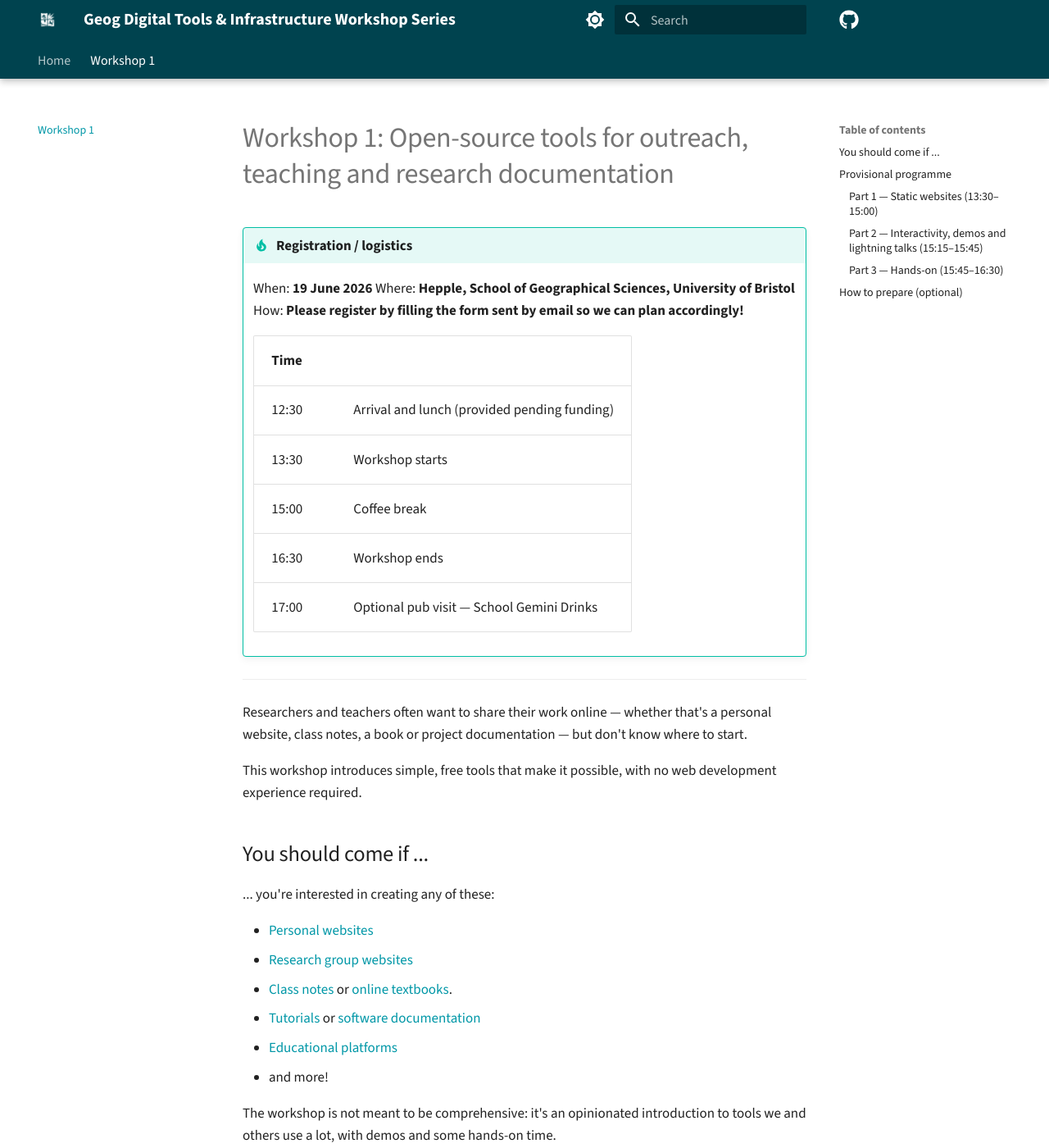
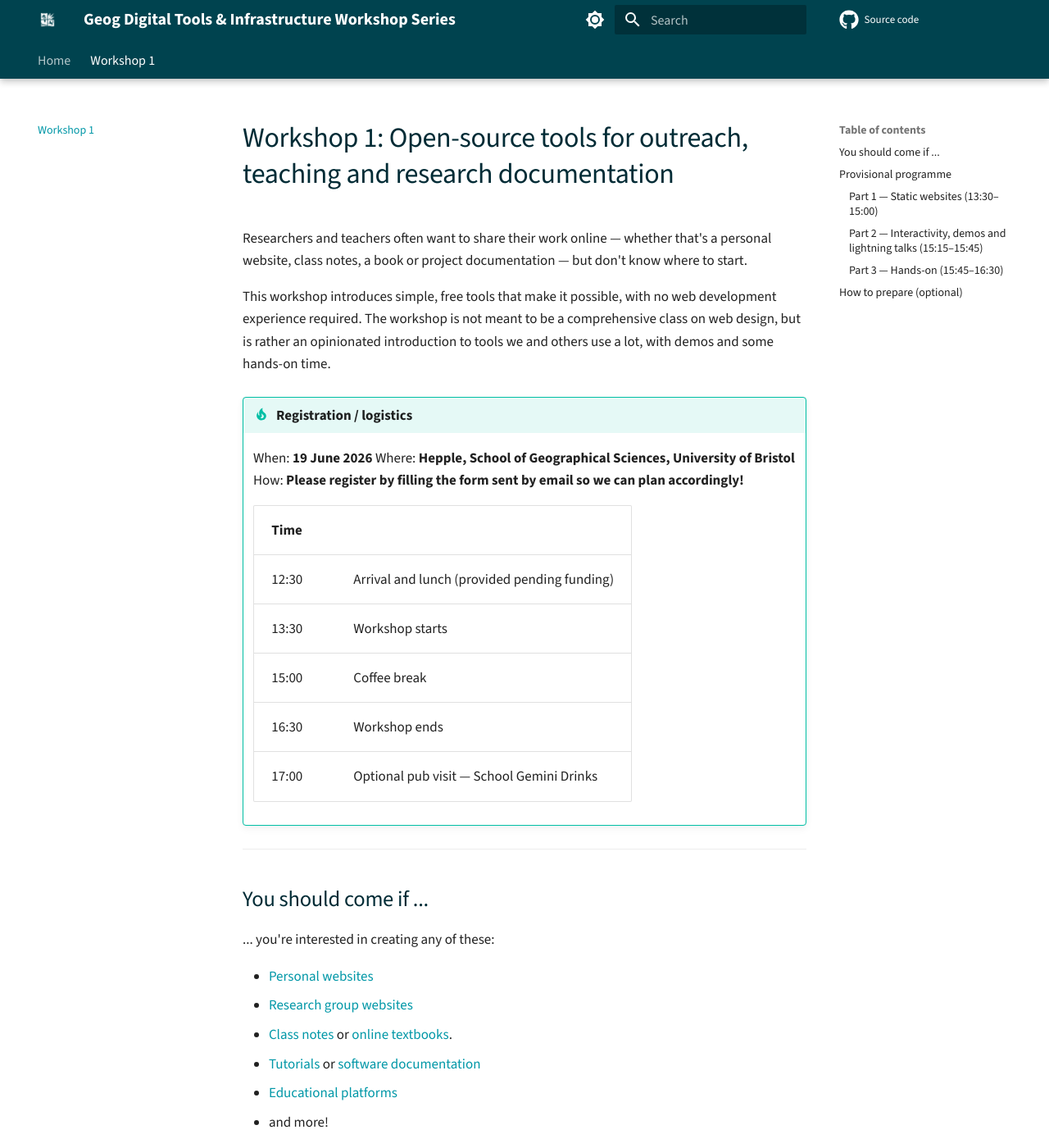
Before and after one commit to bristol-glaciology/geog-digital-tools, an MkDocs documentation site: the page built from docs/workshop-1/index.md, in a window 1280 px wide and 1400 px high. Shown: the whole window at 82% size. Built offline with MkDocs 1.6.1 and Material for MkDocs 9.7.7, drawn with Linux system fonts in a browser that asks for light colours; comment, search, counter and statistics services are not loaded; some of the changed text lies outside the part shown.

Commit message:
Small improvements

```diff
--- a/docs/stylesheets/extra.css
+++ b/docs/stylesheets/extra.css
@@ -7,8 +7,17 @@
   --md-typeset-a-color:         #0097A7;
 }
 
-.md-source__repository {
+.md-source__facts {
   display: none;
+}
+
+.md-typeset h1,
+.md-typeset h2,
+.md-typeset h3,
+.md-typeset h4,
+.md-typeset h5,
+.md-typeset h6 {
+  color: var(--md-primary-fg-color--dark);
 }
 
 /* Material default is .8rem (~16px); bump to match JupyterBook/Sphinx */
--- a/docs/workshop-1/index.md
+++ b/docs/workshop-1/index.md
@@ -1,4 +1,8 @@
 # Workshop 1: Open-source tools for outreach, teaching and research documentation
+
+Researchers and teachers often want to share their work online — whether that's a personal website, class notes, a book or project documentation — but don't know where to start.
+
+This workshop introduces simple, free tools that make it possible, with no web development experience required. The workshop is not meant to be a comprehensive class on web design, but is rather an opinionated introduction to tools we and others use a lot, with demos and some hands-on time.
 
 !!! tip "Registration / logistics"
 
@@ -16,10 +20,6 @@
 
 ---
 
-Researchers and teachers often want to share their work online — whether that's a personal website, class notes, a book or project documentation — but don't know where to start.
-
-This workshop introduces simple, free tools that make it possible, with no web development experience required.
-
 ## You should come if ...
 
 ... you're interested in creating any of these:
@@ -31,7 +31,7 @@
 - [Educational platforms](https://edu.oggm.org)
 - and more!
 
-The workshop is not meant to be comprehensive: it's an opinionated introduction to tools we and others use a lot, with demos and some hands-on time.
+We expect the workshop to be most beneficial for PGRs and ECRs, but everyone is very welcome!
 
 ---
 
--- a/mkdocs.yml
+++ b/mkdocs.yml
@@ -4,6 +4,7 @@
 site_url: https://bristol-glaciology.github.io/geog-digital-tools/
 
 repo_url: https://github.com/bristol-glaciology/geog-digital-tools
+repo_name: Source code
 
 theme:
   name: material
@@ -34,6 +35,10 @@
     - content.code.copy
     - content.tooltips
     - toc.follow
+
+copyright: >
+  &copy; Bristol Glaciology Centre —
+  <a href="https://creativecommons.org/licenses/by/4.0/" target="_blank">CC BY 4.0</a>
 
 extra:
   social:
```
Also changed, not shown: README.md (+4 -0 lines), LICENSE.txt (added).
